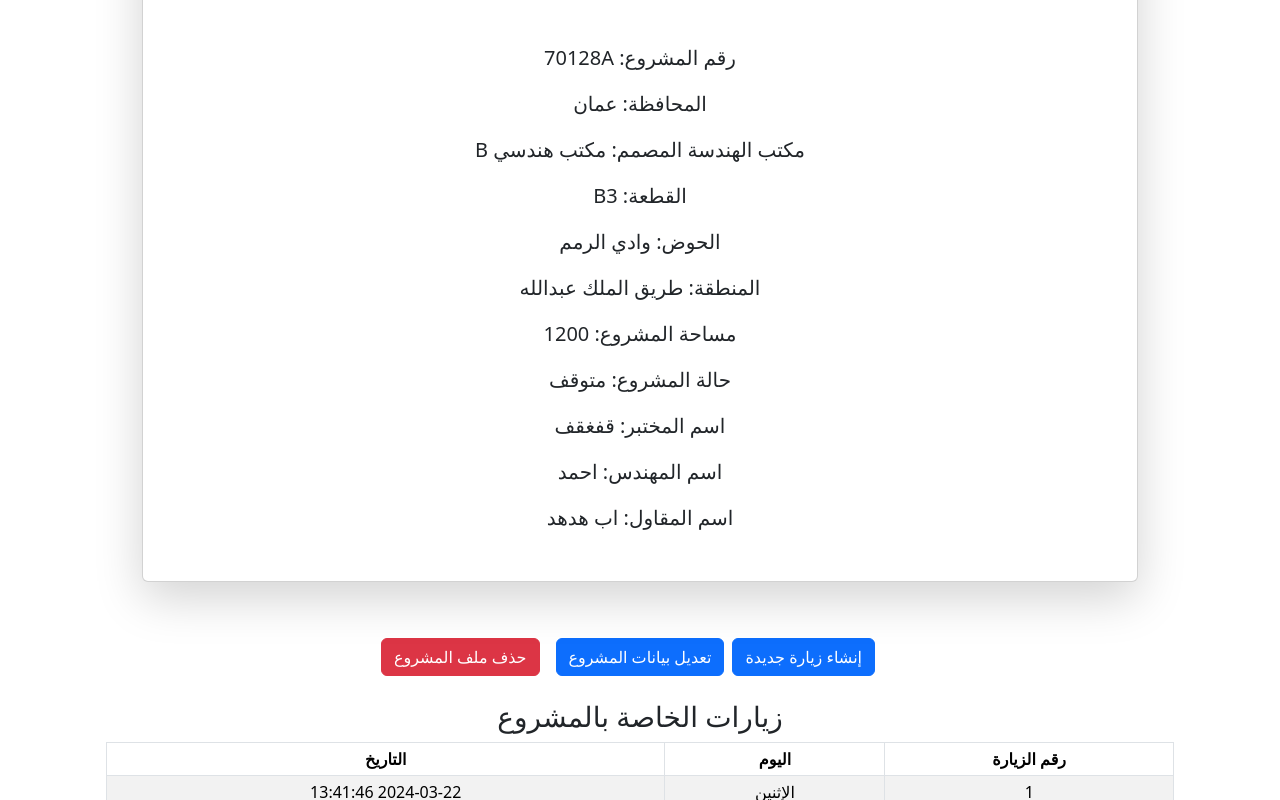
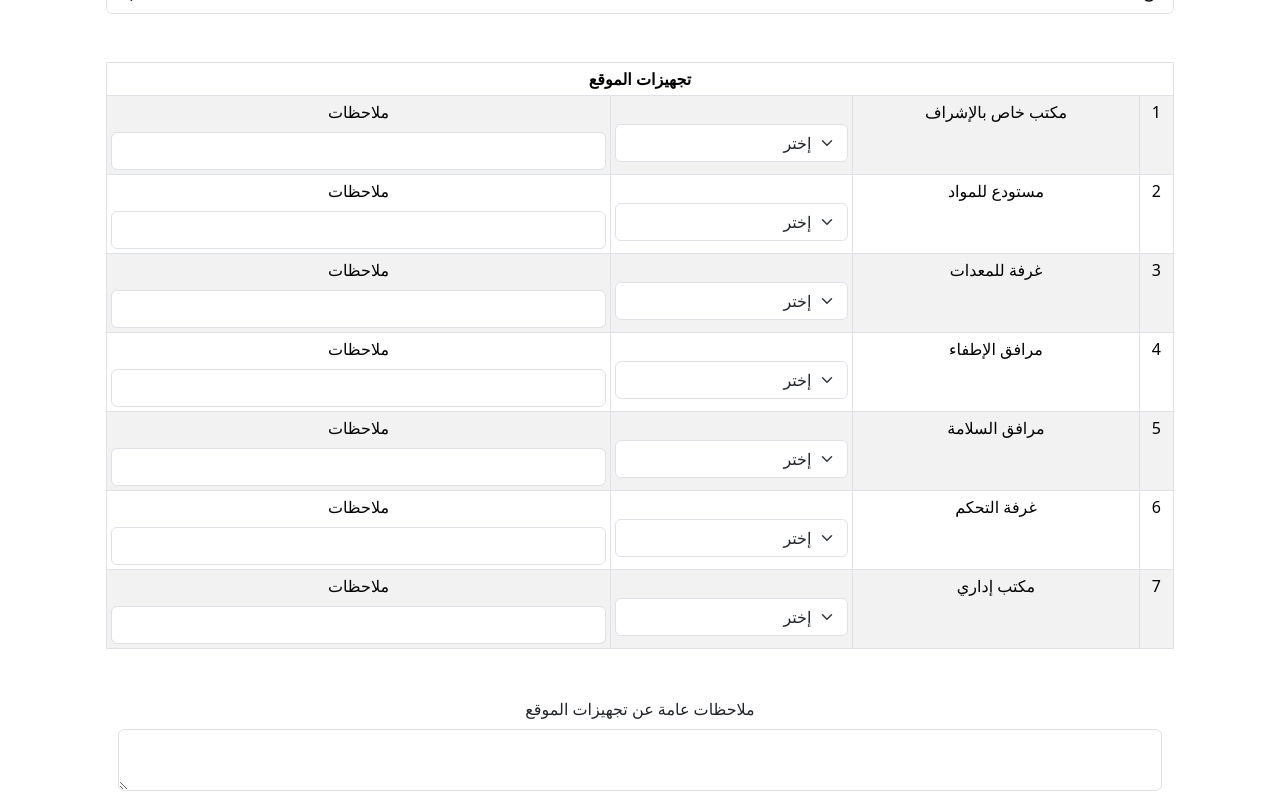
Before and after one commit to NourAyyoub/Engineers-Syndicate, a React (Vite) app in the folder app/: page / in a window 1280 px wide. Shown: the part 200-1000 px from the top of the page. Built offline with nearby package versions, Linux system fonts and the light colour scheme.

Commit message:
change add new visit page

```diff
--- a/app/src/App.jsx
+++ b/app/src/App.jsx
@@ -1,16 +1,16 @@
 import { Container } from "react-bootstrap";
 //import ProjectsTable from "./components/ProjectsTable/ProjectsTable";
 // import AddNewProject from "./components/AddNewProject/AddNewProject";
-import ProjectInfo from "./components/ProjectInfo/ProjectInfo";
-// import AddNewVisit from "./components/AddNewVisit/AddNewVisit";
+// import ProjectInfo from "./components/ProjectInfo/ProjectInfo";
+import AddNewVisit from "./components/AddNewVisit/AddNewVisit";
 
 export default function App() {
   return (
     <Container dir="rtl" className="text-center">
       {/* <ProjectsTable /> */}
-      <ProjectInfo />
+      {/* <ProjectInfo /> */}
       {/* <AddNewProject /> */}
-      {/* <AddNewVisit /> */}
+      <AddNewVisit />
     </Container>
   );
 }
--- a/app/src/components/AddNewVisit/AddNewVisit.jsx
+++ b/app/src/components/AddNewVisit/AddNewVisit.jsx
@@ -2,6 +2,10 @@ import { Container, Table, Form } from "react-bootstrap";
 import { Input, InputSelect } from "../AddNewProject/AddNewProject";
 import PropTypes from "prop-types";
 VisitForm.propTypes = {
+  title: PropTypes.string.isRequired,
+  list: PropTypes.string.isRequired,
+};
+TableVisitForm.propTypes = {
   title: PropTypes.string.isRequired,
   list: PropTypes.string.isRequired,
 };
@@ -57,7 +61,7 @@ const existOrNot = [
 ];
 export default function AddNewVisit() {
   return (
-    <Container dir="rtl" className="container-xl  mt-4 mb-4 text-center">
+    <Container className="mt-4 mb-4 text-center">
       <DateTimePickerComponent />
       <VisitForm title="تجهيزات الموقع" list={checkTheEquipment} />
       <VisitForm
@@ -66,6 +70,10 @@ export default function AddNewVisit() {
       />
       <VisitForm
         title="تجهيز مقر طاقم الإشراف"
+        list={checkSupervisionCrewEquipments}
+      />
+      <TableVisitForm
+        title="جدول تجريبي"
         list={checkSupervisionCrewEquipments}
       />
       <InputTextArea label="مطالعات جهة الترخيص: بلدية" />
@@ -78,8 +86,15 @@ export default function AddNewVisit() {
 }
 function VisitForm({ title, list }) {
   return (
-    <Container className="border border-5 mt-5 mb-6">
-      <Table className="table table-striped table-responsive table-bordered  table-sm">
+    <Container className="mt-5 mb-6">
+      <TableVisitForm title={title} list={list} />
+      <InputTextArea label={` ملاحظات عامة عن ${title}`} />
+    </Container>
+  );
+}
+function TableVisitForm({ title, list }) {
+  return (
+    <Table className="table table-striped table-responsive table-bordered  table-sm mt-5 mb-6">
       <thead>
         <tr>
           <th colSpan={4}>{title}</th>
@@ -96,8 +111,6 @@ function VisitForm({ title, list }) {
         ))}
       </tbody>
     </Table>
-      <InputTextArea label={` ملاحظات عامة عن ${title}`} />
-    </Container>
   );
 }
 function DateTimePickerComponent() {
@@ -110,7 +123,7 @@ function DateTimePickerComponent() {
 }
 function InputTextArea({ label }) {
   return (
-    <Container className="border border-3 mt-5 ">
+    <Container className=" mt-5 ">
       <Form.Group className="mb-3">
         <Form.Label>{label}</Form.Label>
         <Form.Control as="textarea" />
@@ -120,7 +133,7 @@ function InputTextArea({ label }) {
 }
 function Names() {
   return (
-    <Container className="border border-3 mt-5 ">
+    <Container className="mt-5 ">
       <Input label="الاسم الأول" id="name1" />
       <Input label="الاسم الثاني" id="name2" />
       <Input label="الاسم الثالث" id="name3" />
```
Lines whose indentation alone changed are shown as unchanged.
